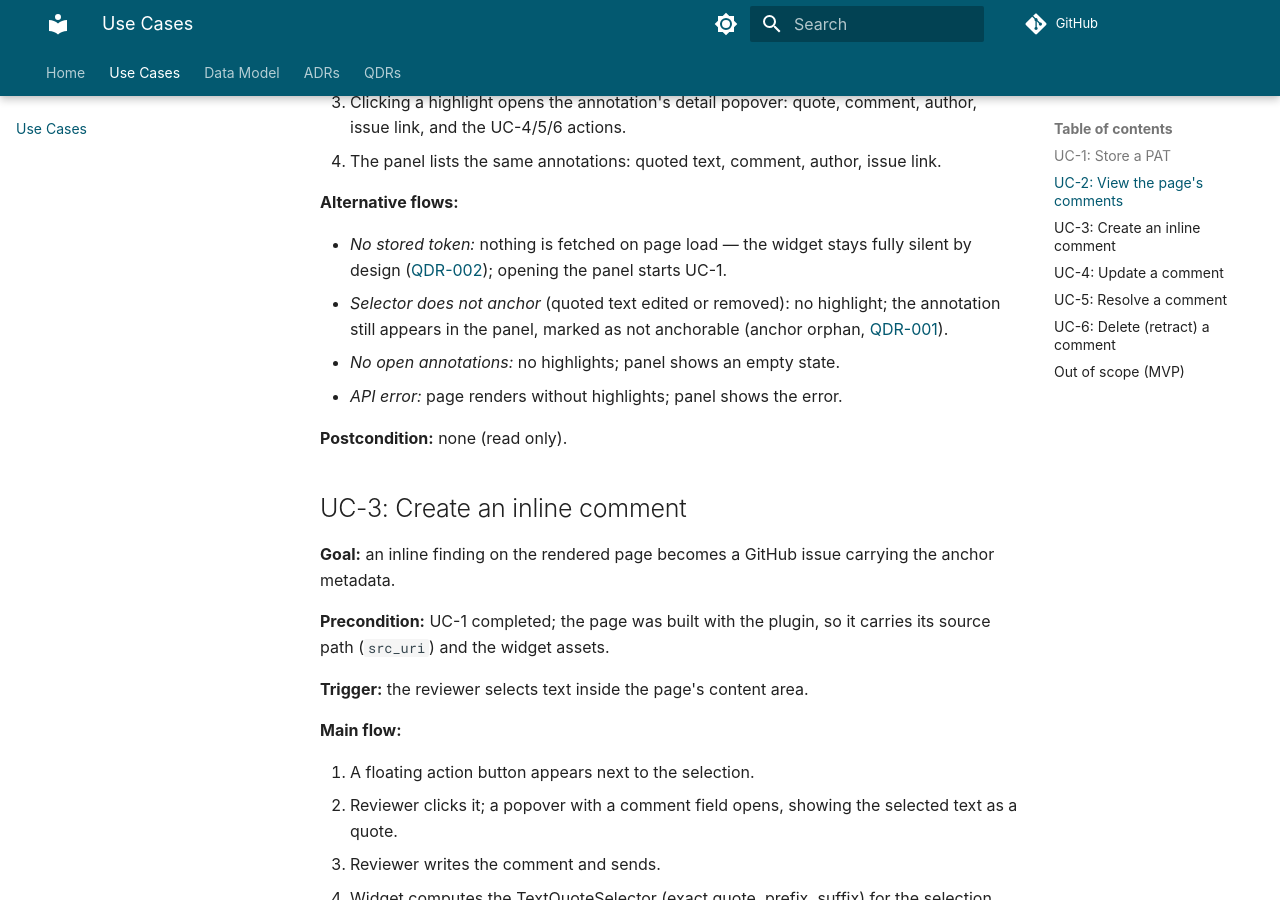
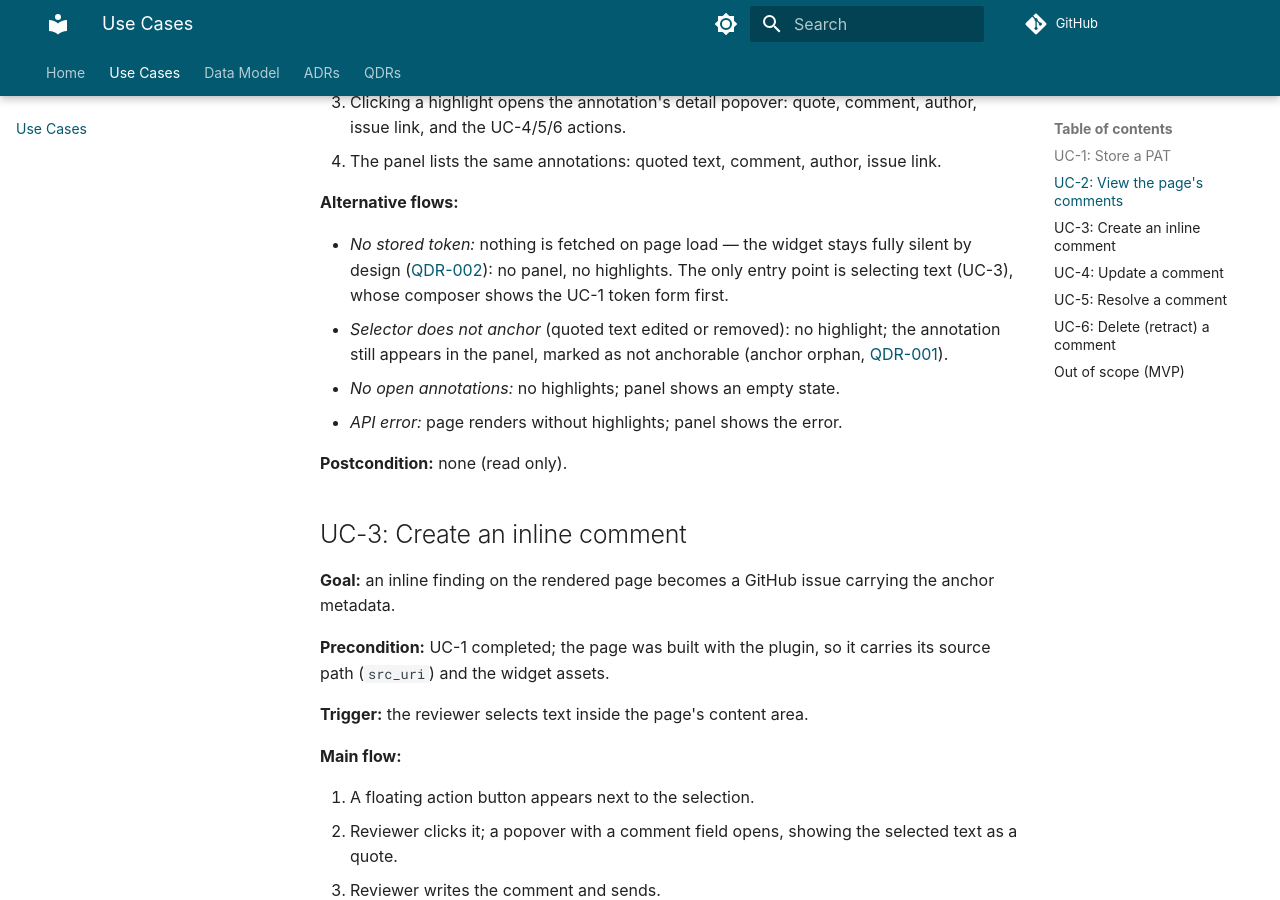
Before and after one commit to Olliverse/github-pages-mkdocs-inline-comments, an MkDocs documentation site: the page built from docs/use-cases.md, in a window 1280 px wide and 900 px high, scrolled down 1341 px. Built offline with MkDocs 1.6.1 and Material for MkDocs 9.7.7, drawn with Linux system fonts in a browser that asks for light colours; comment, search, counter and statistics services are not loaded.

Commit message:
docs: align uc-2 silent state with qdr-002

```diff
--- a/docs/use-cases.md
+++ b/docs/use-cases.md
@@ -42,7 +42,7 @@ The MVP delivers the six use cases below, ordered as a review session actually r
 
 **Alternative flows:**
 
-- *No stored token:* nothing is fetched on page load — the widget stays fully silent by design ([QDR-002](qdr/0002-silent-unauthenticated-state.md)); opening the panel starts UC-1.
+- *No stored token:* nothing is fetched on page load — the widget stays fully silent by design ([QDR-002](qdr/0002-silent-unauthenticated-state.md)): no panel, no highlights. The only entry point is selecting text (UC-3), whose composer shows the UC-1 token form first.
 - *Selector does not anchor* (quoted text edited or removed): no highlight; the annotation still appears in the panel, marked as not anchorable (anchor orphan, [QDR-001](qdr/0001-orphaned-annotations.md)).
 - *No open annotations:* no highlights; panel shows an empty state.
 - *API error:* page renders without highlights; panel shows the error.
```
